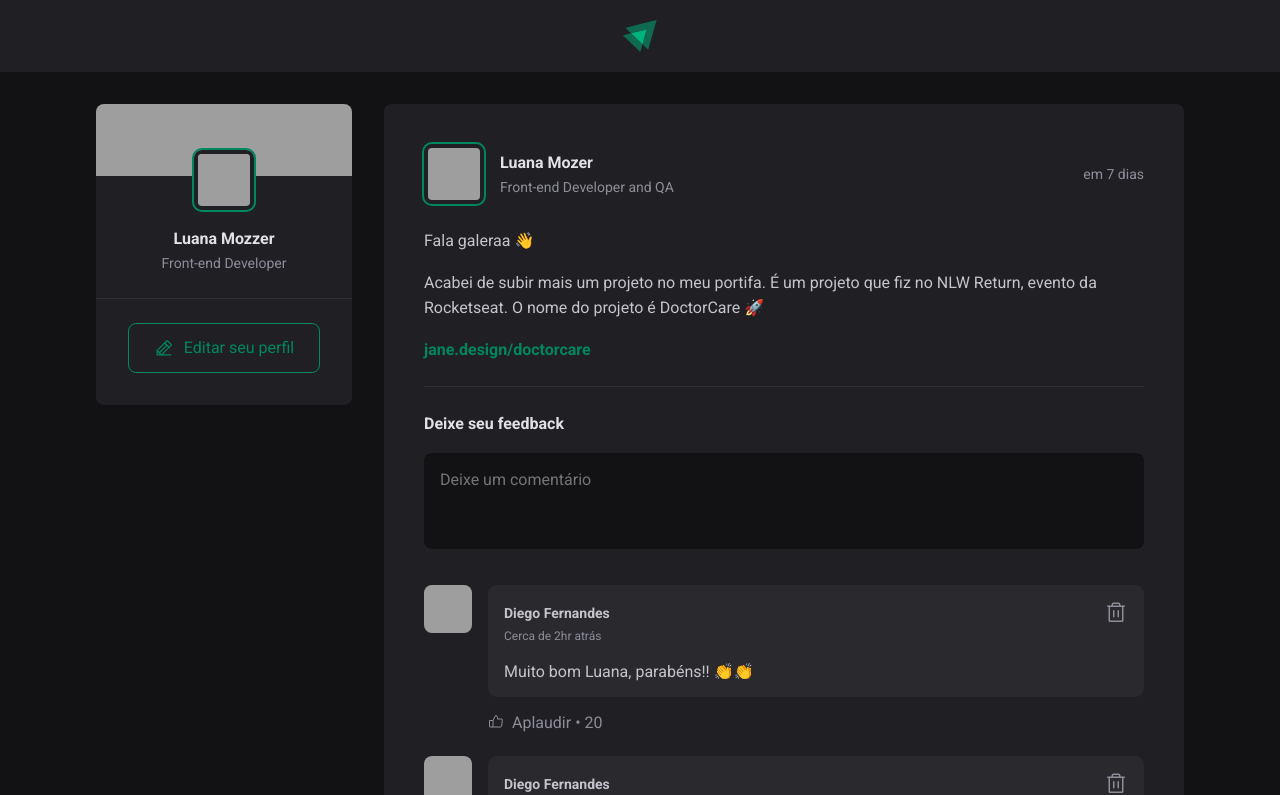
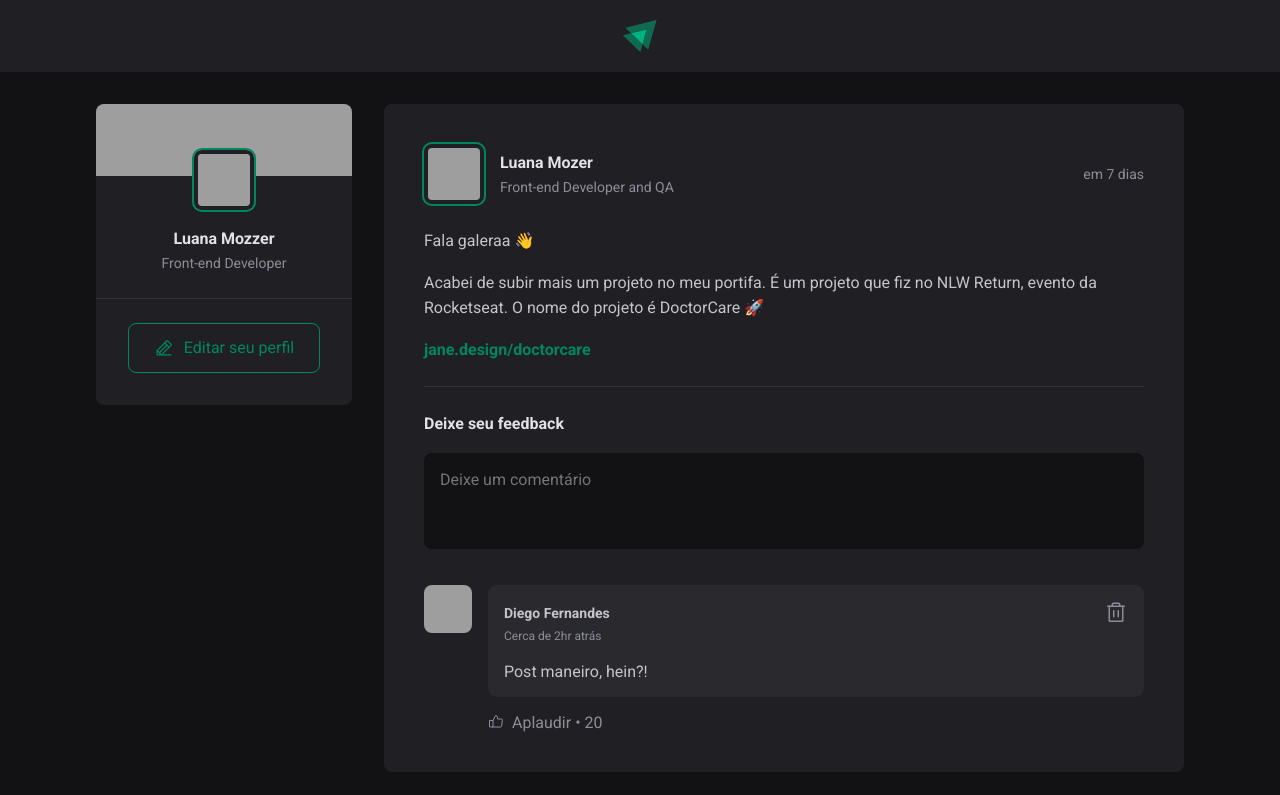
Before and after one commit to luanamozer/Feed-ReactJs, a React (Vite) app: page / in a window 1280 px wide. Shown: the top 795 px of the page. Built offline with nearby package versions, Linux system fonts and the light colour scheme; grey boxes are pictures that could not be loaded.

Commit message:
inserção de comentarios com usestate

```diff
--- a/src/components/Comment.jsx
+++ b/src/components/Comment.jsx
@@ -2,7 +2,7 @@
 import { Trash, ThumbsUp } from "phosphor-react";
 import { Avatar } from "./Avatar";
 
-export function Comment() {
+export function Comment({ content }) {
   return (
     <div className={styles.comment}>
       <Avatar hasBorder={false} src="https://github.com/diego3g.png" />
@@ -24,7 +24,7 @@
               <Trash size={24} />
             </button>
           </header>
-          <p> Muito bom Luana, parabéns!! 👏👏</p>
+          <p>{content}</p>
         </div>
 
         <footer>
--- a/src/components/Post.jsx
+++ b/src/components/Post.jsx
@@ -1,11 +1,16 @@
 import { format, formatDistanceToNow } from "date-fns";
 import ptBR from "date-fns/locale/pt-BR";
+import { useState } from "react";
 import { Avatar } from "./Avatar";
 import { Comment } from "./Comment";
 
 import styles from "./Post.module.css";
 
 export function Post({ author, publishedAt, content }) {
+  const [comments, setComments] = useState(["Post maneiro, hein?!"]);
+
+  const [newCommentText, setNewCommentText] = useState("");
+
   const publishedDateFormatted = format(
     publishedAt,
     "dd 'de' LLLL 'às' HH:mm'h'",
@@ -18,6 +23,21 @@
     locale: ptBR,
     addSuffix: true,
   });
+
+  function handleCreateNewComment() {
+    event.preventDefault();
+
+    const newCommentText = event.target.comment.value;
+
+    setComments([...comments, newCommentText]);
+
+    setNewCommentText("");
+  }
+
+  function handleNewCommentChange() {
+    setNewCommentText(event.target.value);
+  }
+
   return (
     <article className={styles.post}>
       <header>
@@ -51,19 +71,25 @@
         })}
       </div>
 
-      <form className={styles.commentForm}>
+      <form onSubmit={handleCreateNewComment} className={styles.commentForm}>
         <strong>Deixe seu feedback</strong>
 
-        <textarea placeholder="Deixe um comentário" />
+        <textarea
+          name="comment"
+          placeholder="Deixe um comentário"
+          value={newCommentText}
+          onChange={handleNewCommentChange}
+        />
 
         <footer>
           <button type="submit">Publicar</button>
         </footer>
       </form>
+
       <div className={styles.commentList}>
-        <Comment />
-        <Comment />
-        <Comment />
+        {comments.map((comment) => {
+          return <Comment content={comment} />;
+        })}
       </div>
     </article>
   );
```
